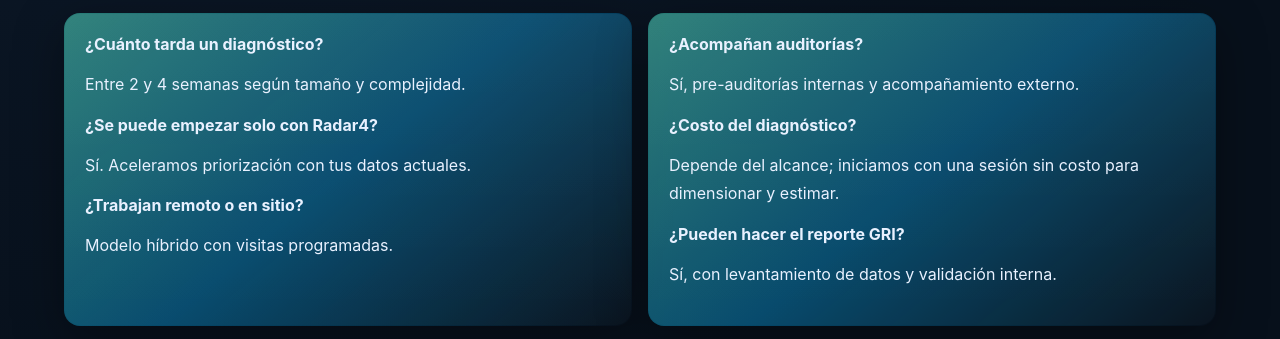
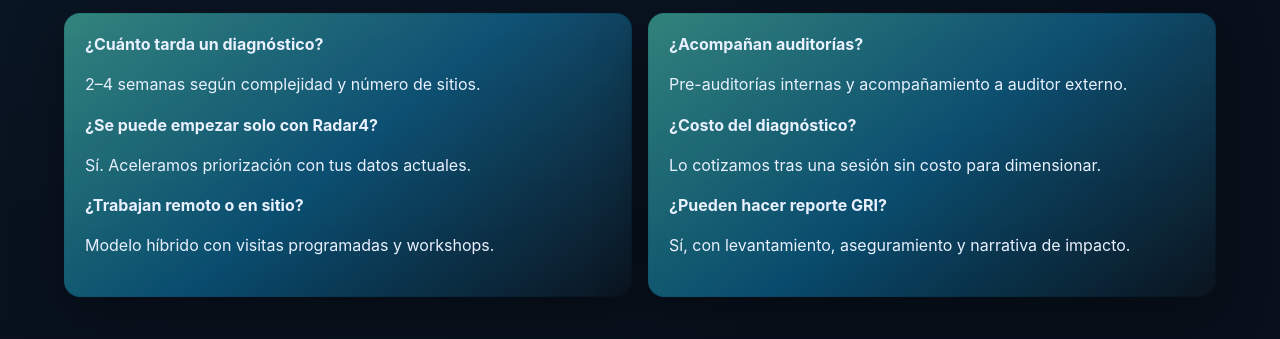
Before and after one commit to Kukcito/econova-clean, a Next.js app: page /faq in a window 1280 px wide. Shown: the part 267-606 px from the top of the page. Built offline with nearby package versions, Linux system fonts and the light colour scheme.

Commit message:
Update page.js

```diff
--- a/app/faq/page.js
+++ b/app/faq/page.js
@@ -1,4 +1,3 @@
-// app/faq/page.js
 export const metadata = { title: "FAQ — ECONOVA" };
 
 export default function FAQ() {
@@ -10,22 +9,19 @@ export default function FAQ() {
         <div className="grid-2" style={{ marginTop: 16 }}>
           <div className="card">
             <b>¿Cuánto tarda un diagnóstico?</b>
-            <p>Entre 2 y 4 semanas según tamaño y complejidad.</p>
+            <p>2–4 semanas según complejidad y número de sitios.</p>
             <b>¿Se puede empezar solo con Radar4?</b>
             <p>Sí. Aceleramos priorización con tus datos actuales.</p>
             <b>¿Trabajan remoto o en sitio?</b>
-            <p>Modelo híbrido con visitas programadas.</p>
+            <p>Modelo híbrido con visitas programadas y workshops.</p>
           </div>
           <div className="card">
             <b>¿Acompañan auditorías?</b>
-            <p>Sí, pre-auditorías internas y acompañamiento externo.</p>
+            <p>Pre-auditorías internas y acompañamiento a auditor externo.</p>
             <b>¿Costo del diagnóstico?</b>
-            <p>
-              Depende del alcance; iniciamos con una sesión sin costo para
-              dimensionar y estimar.
-            </p>
-            <b>¿Pueden hacer el reporte GRI?</b>
-            <p>Sí, con levantamiento de datos y validación interna.</p>
+            <p>Lo cotizamos tras una sesión sin costo para dimensionar.</p>
+            <b>¿Pueden hacer reporte GRI?</b>
+            <p>Sí, con levantamiento, aseguramiento y narrativa de impacto.</p>
           </div>
         </div>
       </div>
```
